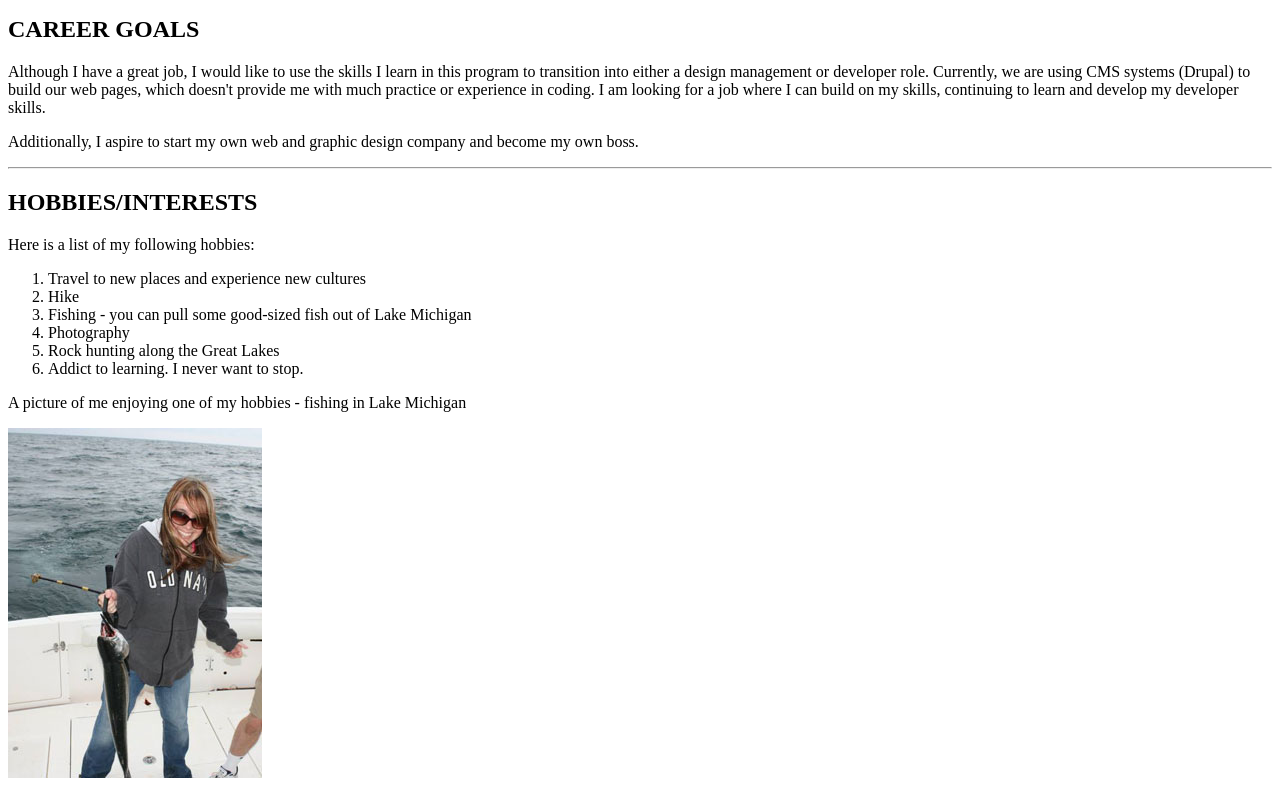
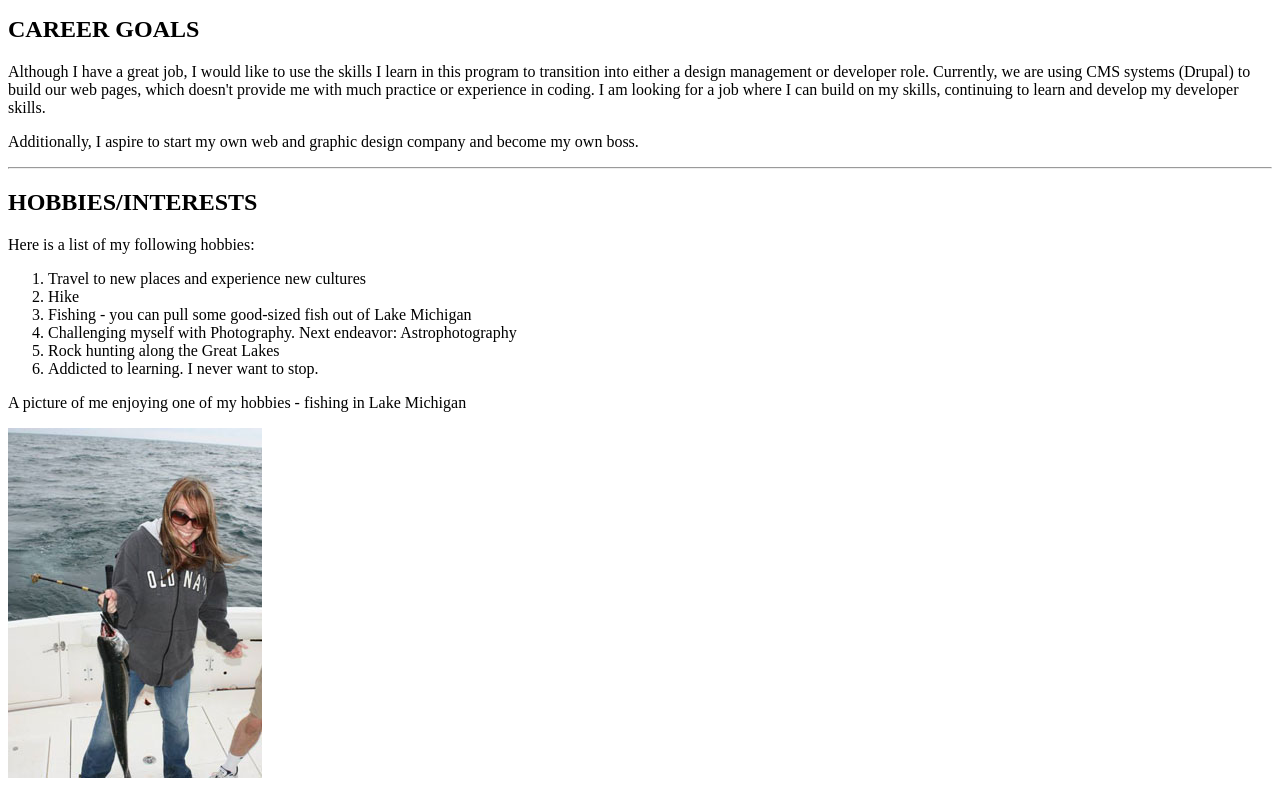
Before and after one commit to reneebrindamour/m2-hw2-Brindamour-Renee, a plain HTML site: page index.html in a window 1280 px wide. Shown: the part 1187-1977 px from the top of the page. Drawn offline with Linux system fonts and the light colour scheme.

Commit message:
made changes to hobbies section

```diff
--- a/index.html
+++ b/index.html
@@ -64,9 +64,9 @@
         <li>Travel to new places and experience new cultures</li>
         <li>Hike</li>
         <li>Fishing - you can pull some good-sized fish out of Lake Michigan </li>
-        <li>Photography</li>
+        <li>Challenging myself with Photography. Next endeavor: Astrophotography</li>
         <li>Rock hunting along the Great Lakes</li>
-        <li>Addict to learning. I never want to stop.</li>
+        <li>Addicted to learning. I never want to stop.</li>
     </ol>
 
     <p>A picture of me enjoying one of my hobbies - fishing in Lake Michigan</p>
```
